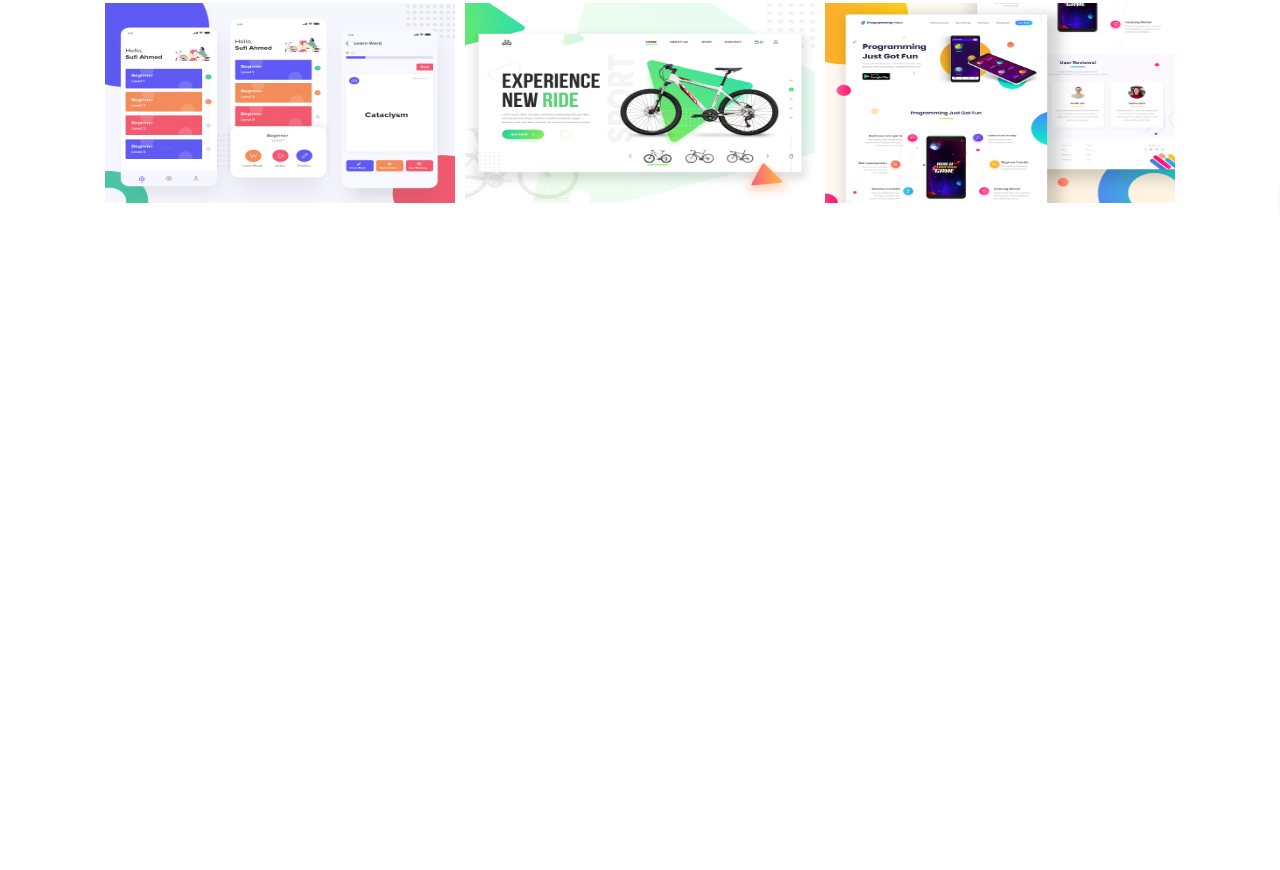
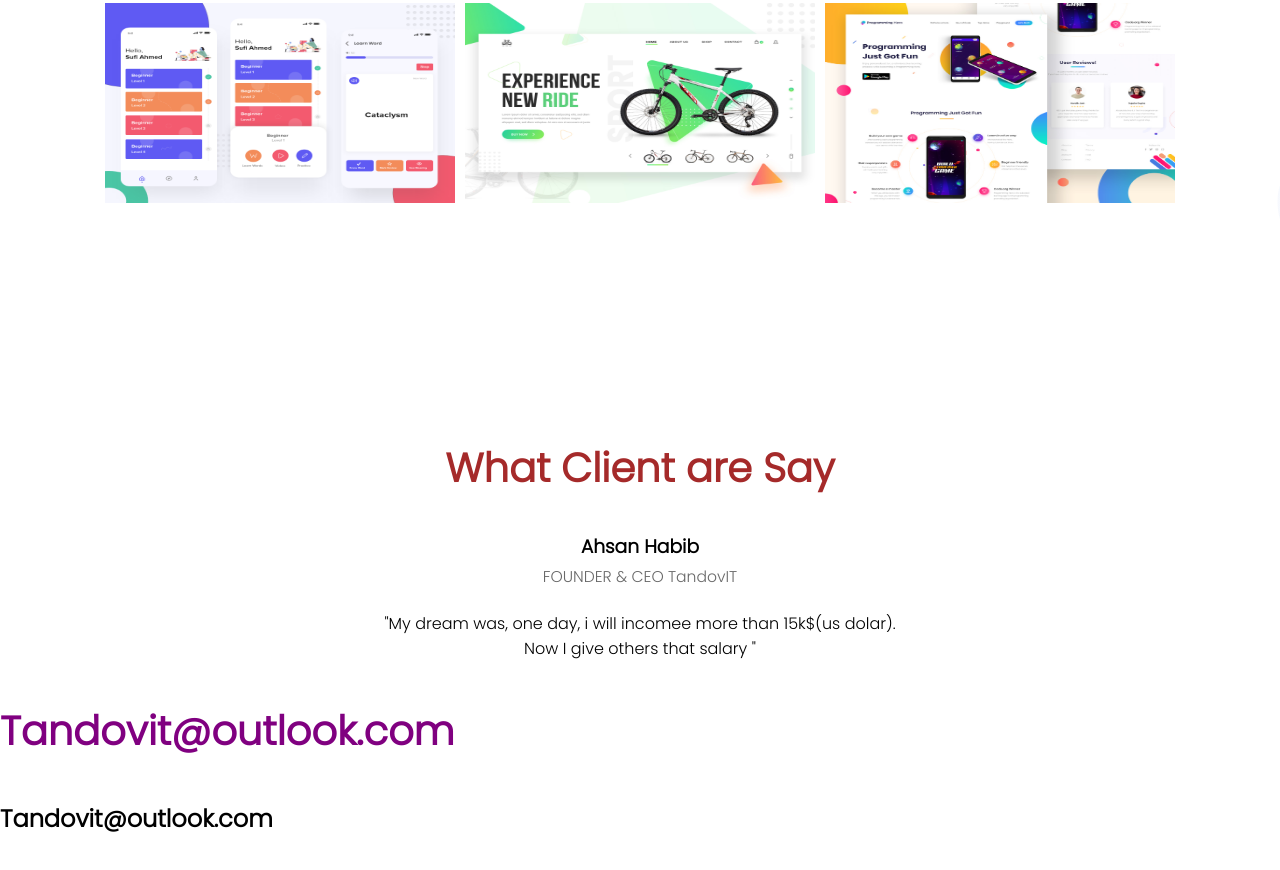
Before and after one commit to Melodious-nub/web-portfolio-solo, a plain HTML site: page index.html in a window 1280 px wide. Shown: the part 1158-2028 px from the top of the page. Drawn offline with Linux system fonts and the light colour scheme.

Commit message:
last part to be done

```diff
--- a/index.html
+++ b/index.html
@@ -52,9 +52,15 @@
         </div>
     </section>
 
+
     <section class="client-area">
-
+        <h2 class="highlight-text" style="text-align: center; color: brown;">What Client are Say</h2>
+        <h3 style="text-align: center;">Ahsan Habib <br><span style="color: dimgray; font-weight: lighter; font-size: smaller;">FOUNDER & CEO TandovIT</span></h3>
+        <h4 style="text-align: center; font-weight: 400;">"My dream was, one day, i will incomee more than 15k$(us dolar). <br>Now I give others that salary "</h4>
+        <div class="single-exp" id="full-stack">
+            <h3 class="highlight-text">Tandovit@outlook.com</h3>
+            <h2>Tandovit@outlook.com</h2>
+        </div>
     </section>
-
 </body>
 </html>
--- a/style.css
+++ b/style.css
@@ -52,3 +52,8 @@ section{
 .work-area{
     background-image: url('images/latest-work-bg.png');
 }
+.msg-area{
+    box-shadow: 10px 10px 10px gray;
+    border-radius: 5px;
+    height: 80%;
+}
```
